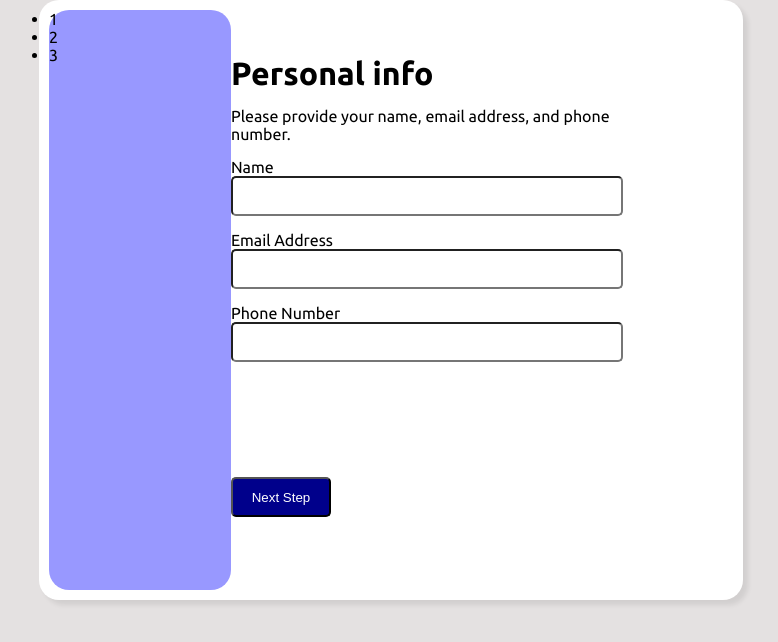
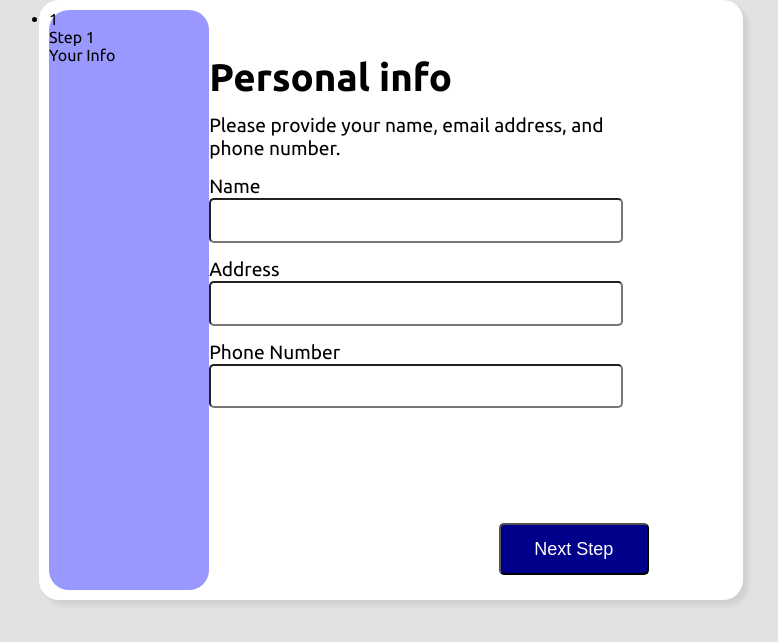
Before and after one commit to marquesflavio/multi-step-form, a React (Create React App) app: page / in a window 1280 px wide. Shown: the top 642 px of the page, without its empty margins (249-1027 px from the left). Built offline with nearby package versions, Linux system fonts and the light colour scheme.

Commit message:
trabalhando no menu lateral, estilizando com grid

```diff
--- a/src/App.css
+++ b/src/App.css
@@ -12,6 +12,5 @@
 body{
   background-color: #e4e1e1;
   font-family: var(--font);
-  height: 100vh;
 
 }
--- a/src/components/Container/Container.css
+++ b/src/components/Container/Container.css
@@ -9,6 +9,7 @@
     display: flex;
     justify-content: space-between;
     /* padding-right: 100px; */
+
 }
 .container_lateral{
     height: 580px;
--- a/src/components/Container/Container.js
+++ b/src/components/Container/Container.js
@@ -5,8 +5,17 @@ import Formulario from '../Formulario/Formulario';
 const Container = () => {
     return (
         <div className='container'>
-            <MenuLateral/>
-            <Formulario/>
+            <MenuLateral
+
+
+            />
+
+            <Formulario
+                name = "Name"
+                address = "Address"
+                phone = "Phone Number"
+                button = "Next Step"
+            />
         </div>
     )
 }
--- a/src/components/Formulario/Formulario.css
+++ b/src/components/Formulario/Formulario.css
@@ -1,4 +1,5 @@
 .formulario{
+    font-size: 1.2em;
     /* border: 1px solid black; */
     display: flex;
     flex-direction: column;
@@ -6,7 +7,7 @@
 }
 .formulario input{
     border-radius: 5px;
-    height: 3em;
+    height: 3.5em;
 }
 .formulario h1,
 .formulario p,
@@ -15,9 +16,16 @@
 }
 .formulario button{
     background-color: darkblue;
+    font-size: 18px;
     border-radius: 5px;
     color: white;
     height: 3em;
-    width: 100px;
+    width: 150px;
     margin-top: 100px;
+    position: relative;
+    left: 70%;
+
 }
+.formulario button:hover{
+    cursor: pointer;
+}
--- a/src/components/Formulario/Formulario.js
+++ b/src/components/Formulario/Formulario.js
@@ -1,22 +1,22 @@
 import './Formulario.css'
 
-const Formulario = () => {
+const Formulario = (props) => {
     return (
 
         <form className="formulario">
             <h1>Personal info</h1>
             <p>Please provide your name, email address, and phone number.</p>
 
-            <label>Name</label>
+            <label>{props.name}</label>
+            <input type='text' name="name"></input>
+
+            <label>{props.address}</label>
             <input></input>
 
-            <label>Email Address</label>
+            <label>{props.phone}</label>
             <input></input>
 
-            <label>Phone Number</label>
-            <input></input>
-
-            <button>Next Step</button>
+            <button>{props.button}</button>
 
         </form>
 
--- a/src/components/MenuLateral/MenuLateral.css
+++ b/src/components/MenuLateral/MenuLateral.css
@@ -6,3 +6,9 @@
 .ul{
     list-style: none;
 }
+.container_lista{
+    display: grid;
+}
+.container_item{
+    grid-row: 1/3;
+}
--- a/src/components/MenuLateral/MenuLateral.js
+++ b/src/components/MenuLateral/MenuLateral.js
@@ -4,9 +4,11 @@ const MenuLateral = () => {
     return(
         <div className='container_lateral'>
             <ul>
-                <li>1</li>
-                <li>2</li>
-                <li>3</li>
+                <li className='container_lista'>
+                    <p className='container_item'>1</p>
+                    <p>Step 1</p>
+                    <p>Your Info</p>
+                </li>
             </ul>
 
 
```
